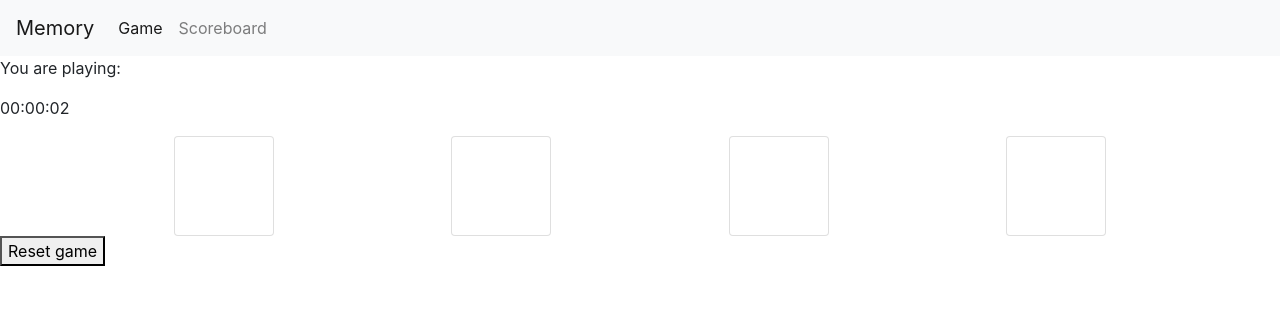
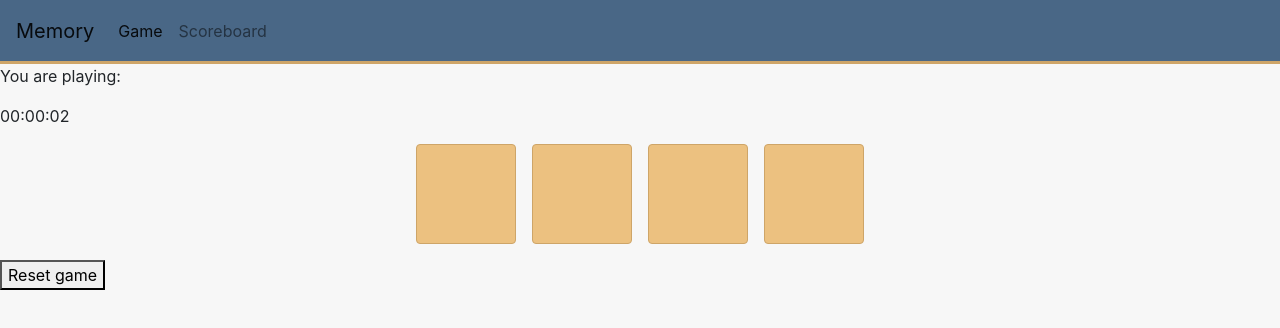
Before and after one commit to ewelinalabas/memorygame, a React (Create React App) app: page / in a window 1280 px wide. Both pictures are taken after a click on the button "Play". Shown: the top 328 px of the page. Built offline with nearby package versions, Linux system fonts and the light colour scheme.

Commit message:
Add styles for Nav, Form, Cards

```diff
--- a/src/components/Game/Board.jsx
+++ b/src/components/Game/Board.jsx
@@ -3,15 +3,16 @@ import { connect } from 'react-redux';
 import { Container } from 'react-bootstrap';
 import { makeMove } from '../../actions/game';
 import { Card } from './Card';
+import { Row } from 'react-bootstrap';
+import { chunkify } from '../../utils';
 
 const BoardPure = ({ board, makeMove, disabled }) => {
   const handleClick = (id) => {
     !disabled && makeMove(id)
   }
 
-  return(
-    <Container className="board">
-      {board.map((card, index) =>
+  const prepareBoard = (list) => {
+    const cards = list.map((card, index) =>
       <Card
         key={index}
         id={index}
@@ -21,7 +22,21 @@ const BoardPure = ({ board, makeMove, disabled }) => {
         matched={card.matched}
         handleClick={handleClick}
       />
-      )}
+    )
+
+    const dividedBoard =
+      cards.length % 4 === 0 ?
+      chunkify(cards, 4) :
+      chunkify(cards, cards.length / 2)
+
+    return dividedBoard.map((row, index) =>
+      <Row key={index}>{row}</Row>
+    )
+  }
+
+  return(
+    <Container className="board">
+      {prepareBoard(board)}
     </Container>
   )
 }
--- a/src/components/Game/Card.jsx
+++ b/src/components/Game/Card.jsx
@@ -1,14 +1,16 @@
 import React from 'react';
+import { Button } from 'react-bootstrap';
 
-export const Card = ({ id, visible, value, handleClick}) => {
+export const Card = ({ id, visible, matched, value, handleClick}) => {
   const displayedValue = visible ? value : ""
+  const className = matched ? "card matched" : "card"
   return(
-    <button
+    <Button
       type="button"
-      className="card"
+      className={className}
       onClick={() => handleClick(id)}
     >
       {displayedValue}
-    </button>
+    </Button>
   )
 }
--- a/src/components/Game/GameForm.jsx
+++ b/src/components/Game/GameForm.jsx
@@ -35,7 +35,7 @@ const GameFormPure = ({ buildBoard }) => {
       ></Form.Control>
       <Button
         type="submit"
-        variant="outline-primary"
+        className="submitButton"
         onClick={handleClick}
       >
         Play
--- a/src/components/Navigation.jsx
+++ b/src/components/Navigation.jsx
@@ -1,9 +1,10 @@
 import React from 'react';
 import { Navbar, Nav } from "react-bootstrap";
+import '../styles/Navigation.css';
 
 export const Navigation = ({ location }) => {
   return (
-    <Navbar bg="light" variant="light" expand="sm">
+    <Navbar expand="sm">
         <Navbar.Brand >Memory</Navbar.Brand>
         <Nav activeKey={location.pathname} className="mr-auto">
           <Nav.Link href="/" className="nav-item nav-link">
--- a/src/components/Scoreboard/Scoreboard.jsx
+++ b/src/components/Scoreboard/Scoreboard.jsx
@@ -7,7 +7,7 @@ import { NumberOfCardsFilter } from './Filter';
 import { ScoresOrderSelector } from './ScoresOrderSelector';
 import { ScoresList } from './ScoresList';
 import { ChunksList } from './ChunksList';
-import { scoresOrderOptions } from '../../constants';
+import { SCORES_ORDER_OPTIONS, NUMBER_OF_ELEMENTS_PER_PAGE } from '../../constants';
 import { fetchPastScores } from '../../actions/scoreboard';
 import { compareNumbers, chunkify } from '../../utils';
 
@@ -37,20 +37,25 @@ const ScoreboardPure = ({
 
   const orderScores = (scores) => {
     switch(scoresOrder) {
-      case scoresOrderOptions.OLDEST_TO_NEWEST:
+      case SCORES_ORDER_OPTIONS.OLDEST_TO_NEWEST:
         return sortScores(scores, 'created_at', 'ASC');
-      case scoresOrderOptions.NEWEST_TO_OLDEST:
+      case SCORES_ORDER_OPTIONS.NEWEST_TO_OLDEST:
         return sortScores(scores, 'created_at', 'DESC');
-      case scoresOrderOptions.DURATION_ASCENDING:
+      case SCORES_ORDER_OPTIONS.DURATION_ASCENDING:
         return sortScores(scores, 'time', 'ASC');
-      case scoresOrderOptions.DURATION_DESCENDING:
+      case SCORES_ORDER_OPTIONS.DURATION_DESCENDING:
         return sortScores(scores, 'time', 'DESC');
       default:
         return scores;
     }
   }
 
-  const preparedScores = chunkify(orderScores(filterScores(pastScores)))
+  const preparedScores =
+    chunkify(
+      orderScores(
+        filterScores(pastScores)
+      ),
+    NUMBER_OF_ELEMENTS_PER_PAGE)
 
   return (
     <div>
--- a/src/components/Scoreboard/ScoresOrderSelector.jsx
+++ b/src/components/Scoreboard/ScoresOrderSelector.jsx
@@ -1,6 +1,6 @@
 import React from 'react';
 import { connect } from 'react-redux';
-import { scoresOrderOptions } from '../../constants';
+import { SCORES_ORDER_OPTIONS } from '../../constants';
 import { changeScoresOrder } from '../../actions/scoreboard';
 
 const ScoresOrderSelectorPure = ({ scoresOrder, changeScoresOrder }) => {
@@ -11,10 +11,10 @@ const ScoresOrderSelectorPure = ({ scoresOrder, changeScoresOrder }) => {
         value={scoresOrder}
         onChange={(event) => changeScoresOrder(event.target.value)}
       >
-        <option value={scoresOrderOptions.OLDEST_TO_NEWEST}>oldest to newest</option>
-        <option value={scoresOrderOptions.NEWEST_TO_OLDEST}>newest to oldest</option>
-        <option value={scoresOrderOptions.DURATION_ASCENDING}>play time ascending</option>
-        <option value={scoresOrderOptions.DURATION_DESCENDING}>play time descending</option>
+        <option value={SCORES_ORDER_OPTIONS.OLDEST_TO_NEWEST}>oldest to newest</option>
+        <option value={SCORES_ORDER_OPTIONS.NEWEST_TO_OLDEST}>newest to oldest</option>
+        <option value={SCORES_ORDER_OPTIONS.DURATION_ASCENDING}>play time ascending</option>
+        <option value={SCORES_ORDER_OPTIONS.DURATION_DESCENDING}>play time descending</option>
       </select>
     </label>
   )
--- a/src/constants.js
+++ b/src/constants.js
@@ -1,6 +1,8 @@
-export const scoresOrderOptions = {
+export const SCORES_ORDER_OPTIONS = {
   OLDEST_TO_NEWEST: 'oldestToNewest',
   NEWEST_TO_OLDEST: 'newestToOldest',
   DURATION_ASCENDING: 'durationAsc',
   DURATION_DESCENDING: 'durationDesc'
 }
+
+export const NUMBER_OF_ELEMENTS_PER_PAGE = 20;
--- a/src/reducers/scoreboard.js
+++ b/src/reducers/scoreboard.js
@@ -1,11 +1,11 @@
-import { scoresOrderOptions } from '../constants';
+import { SCORES_ORDER_OPTIONS } from '../constants';
 
 const initialState = {
   loading: false,
   pastScores: [],
   error: null,
   numberOfCardsFilter: 'All',
-  scoresOrder: scoresOrderOptions.OLDEST_TO_NEWEST,
+  scoresOrder: SCORES_ORDER_OPTIONS.OLDEST_TO_NEWEST,
   selectedChunkOfScores: 0
 }
 
--- a/src/styles/App.css
+++ b/src/styles/App.css
@@ -14,22 +14,49 @@
 .form-control {
   width: 40%;
   text-align: center;
+  border-color: rgb(206, 165, 104);
 }
 
-.btn-outline-primary {
+.submitButton {
   width: 40%;
   margin-top: 8px;
+  background-color: rgb(127, 147, 167);
+  border-color: rgb(206, 165, 104);
+  transition: 1s;
+}
+
+.submitButton:hover {
+  background-color: rgb(73, 103, 134);
 }
 
 .board {
+  display: block;
+}
+
+.row {
   display: flex;
   flex-direction: row;
   flex-wrap: wrap;
-  justify-content: space-around;
+  justify-content: center;
   align-items: baseline;
+  margin: 1em 1em 1em 1em;
 }
 
 .card {
   width: 100px;
   height: 100px;
+  margin: 0em 0.5em 0em 0.5em;
+  text-align: center;
+  padding: 0px 0px 0px 0px;
+  background-color: rgb(236, 193, 128);
+  border: 1px solid rgb(206, 165, 104);
+  transition: 1s;
 }
+
+.card:hover {
+  background-color: rgb(73, 103, 134);
+}
+
+.matched {
+  background-color: rgb(236, 193, 128);
+}
--- /dev/null
+++ b/src/styles/Navigation.css
@@ -0,0 +1,5 @@
+.navbar {
+  height: 4rem;
+  background-color: rgb(73, 103, 134);
+  border-bottom: 3px solid rgb(206, 165, 104);
+}
--- a/src/styles/index.css
+++ b/src/styles/index.css
@@ -2,6 +2,7 @@ body {
   font-family: -apple-system,BlinkMacSystemFont,Segoe UI,Roboto,Oxygen,Ubuntu,Cantarell,Fira Sans,Droid Sans,Helvetica Neue,sans-serif;
   -webkit-font-smoothing: antialiased;
   -moz-osx-font-smoothing: grayscale;
+  background-color: rgb(247, 247, 247);
 }
 
 .container-fluid {
--- a/src/utils.js
+++ b/src/utils.js
@@ -35,15 +35,14 @@ export const compareNumbers = (a, b, criterion, direction) => {
   }
 }
 
-export const chunkify = (list) => {
-  const STEP = 20
-  const numberOfChunks = Math.ceil(list.length / STEP)
+export const chunkify = (list, step) => {
+  const numberOfChunks = Math.ceil(list.length / step)
   let chunkedList = []
   let beginning = 0
 
   for(let i = 0; i < numberOfChunks; i++) {
-    chunkedList.push(list.slice(beginning, beginning + STEP))
-    beginning += STEP
+    chunkedList.push(list.slice(beginning, beginning + step))
+    beginning += step
   }
   return chunkedList
 }
```
Lines whose indentation alone changed are shown as unchanged.
